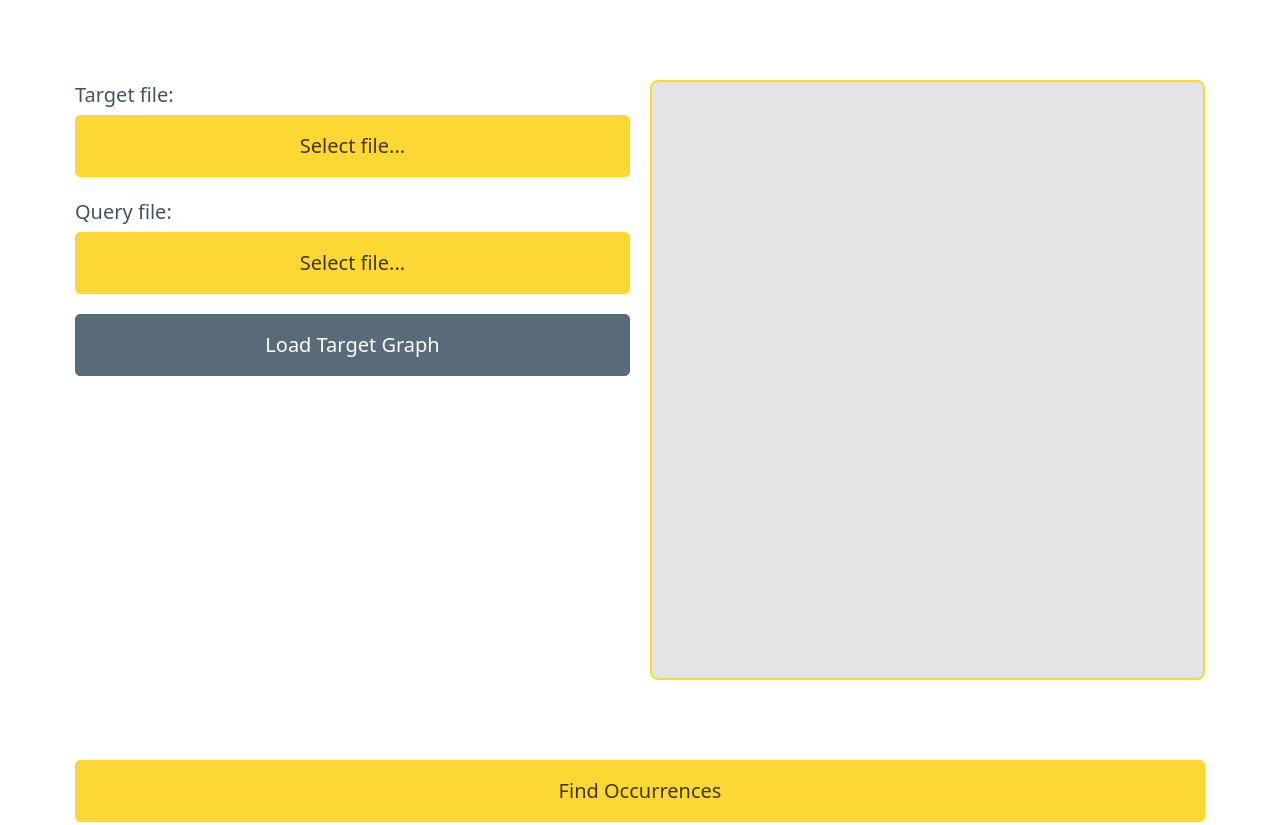
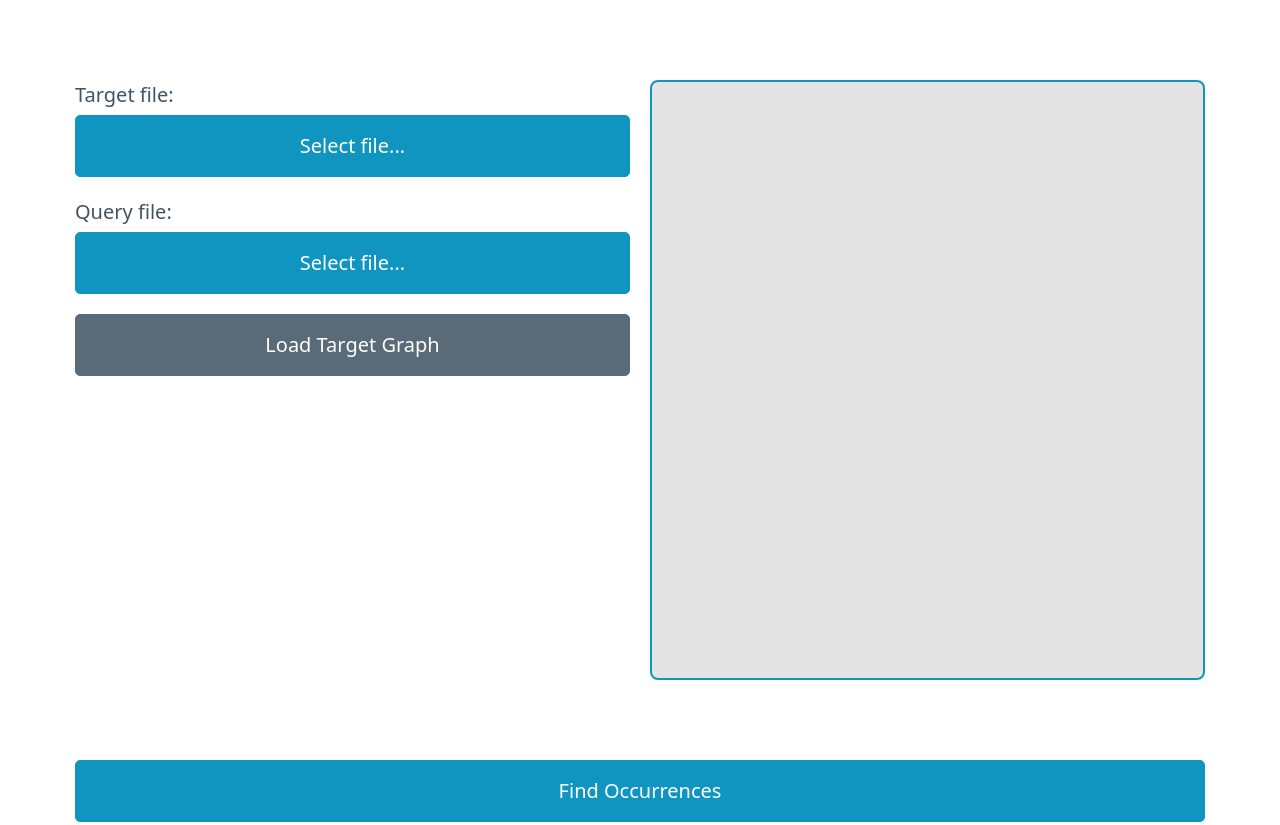
Before and after one commit to ArneShizuka/temporalRI-tauri-viewer, a website built with Vite: page index.html in a window 1280 px wide. Shown: the top 825 px of the page. Built offline with nearby package versions, Linux system fonts and the light colour scheme.

Commit message:
chore: change theme color

```diff
--- a/src/graph.ts
+++ b/src/graph.ts
@@ -60,9 +60,9 @@ export class Graph {
             {
                 selector: ".occurrence",
                 style: {
-                    backgroundColor: "red",
-                    "line-color": "red",
-                    "target-arrow-color": "red",
+                    backgroundColor: "#1095c1",
+                    "line-color": "#0b6d8e",
+                    "target-arrow-color": "#0b6d8e",
                 },
             },
         ]
--- a/src/styles.css
+++ b/src/styles.css
@@ -1,42 +1,4 @@
 @import "@picocss/pico";
-
-/* Yellow Light scheme (Default) */
-/* Can be forced with data-theme="light" */
-[data-theme="light"],
-:root:not([data-theme="dark"]) {
-    --primary: #fdd835;
-    --primary-hover: #fbc02d;
-    --primary-focus: rgba(253, 216, 53, 0.125);
-    --primary-inverse: rgba(0, 0, 0, 0.75);
-}
-
-/* Yellow Dark scheme (Auto) */
-/* Automatically enabled if user has Dark mode enabled */
-@media only screen and (prefers-color-scheme: dark) {
-    :root:not([data-theme]) {
-        --primary: #fdd835;
-        --primary-hover: #ffeb3b;
-        --primary-focus: rgba(253, 216, 53, 0.25);
-        --primary-inverse: rgba(0, 0, 0, 0.75);
-    }
-}
-
-/* Yellow Dark scheme (Forced) */
-/* Enabled if forced with data-theme="dark" */
-[data-theme="dark"] {
-    --primary: #fdd835;
-    --primary-hover: #ffeb3b;
-    --primary-focus: rgba(253, 216, 53, 0.25);
-    --primary-inverse: rgba(0, 0, 0, 0.75);
-}
-
-/* Yellow (Common styles) */
-:root {
-    --form-element-active-border-color: var(--primary);
-    --form-element-focus-color: var(--primary-focus);
-    --switch-color: var(--primary-inverse);
-    --switch-checked-background-color: var(--primary);
-}
 
 #cy {
     width: 100%;
```
